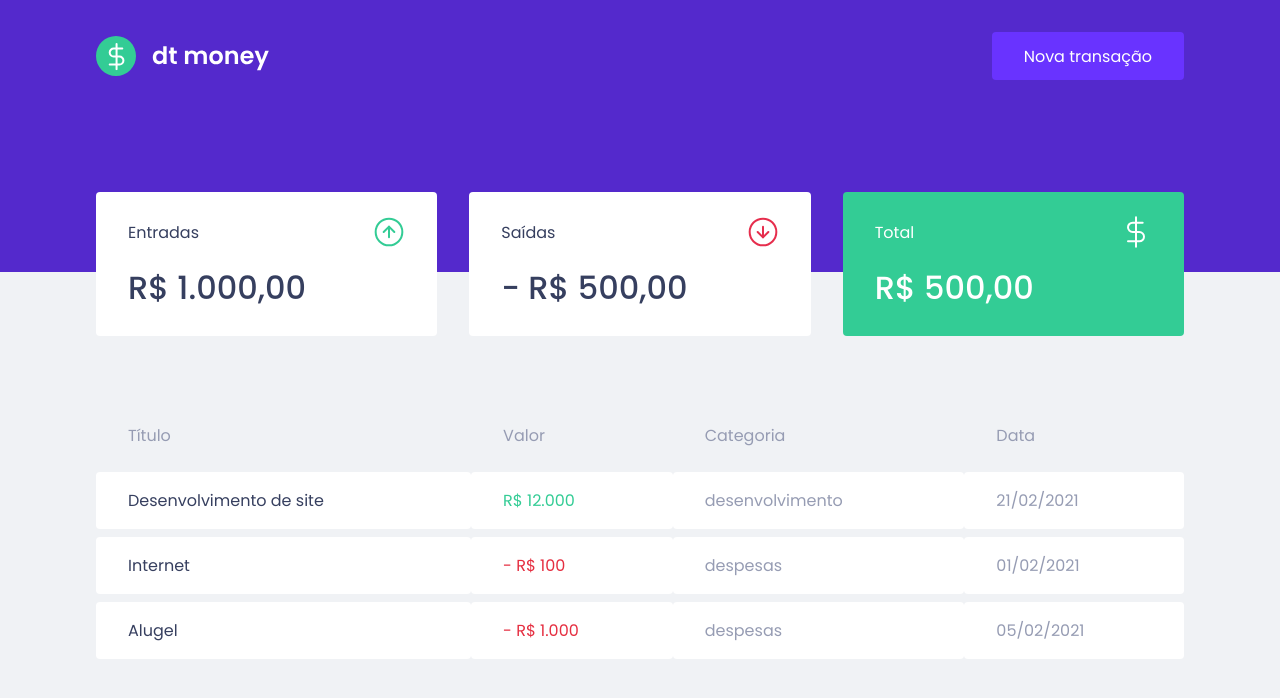
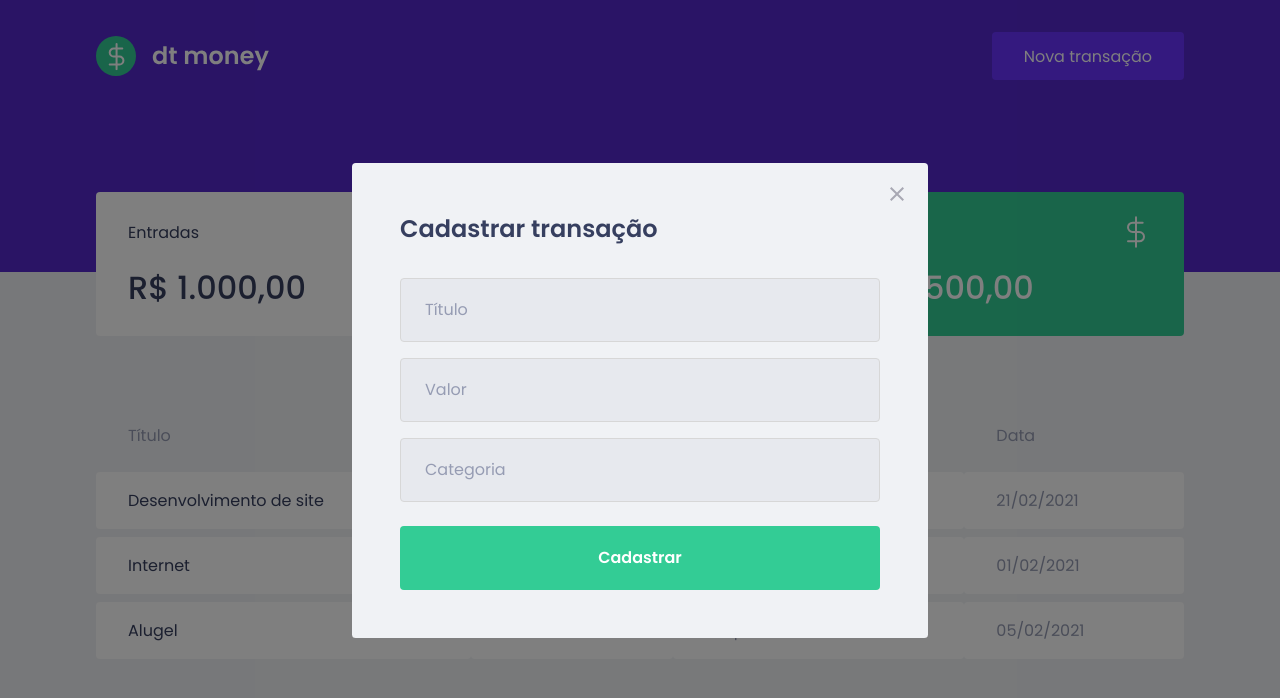
Before and after one commit to luiz21goncalves/ignite-dtmoney, a React (Create React App) app: page / in a window 1280 px wide. Both pictures are taken after a click on the button "Nova transação". Shown: the top 698 px of the page. Built offline with nearby package versions, Linux system fonts and the light colour scheme; no server answers; what miragejs would draw is missing.

Commit message:
feat: add NewTransactionModal component

```diff
--- a/package.json
+++ b/package.json
@@ -7,6 +7,7 @@
     "miragejs": "^0.1.41",
     "react": "^17.0.2",
     "react-dom": "^17.0.2",
+    "react-modal": "^3.13.1",
     "react-scripts": "4.0.3",
     "styled-components": "^5.2.3",
     "web-vitals": "^1.0.1"
@@ -19,6 +20,7 @@
     "@types/node": "^12.0.0",
     "@types/react": "^17.0.0",
     "@types/react-dom": "^17.0.0",
+    "@types/react-modal": "^3.12.0",
     "@types/styled-components": "^5.1.9",
     "typescript": "^4.1.2"
   },
--- a/src/App.tsx
+++ b/src/App.tsx
@@ -1,13 +1,34 @@
+import { useState } from 'react';
+
 import { Dashboard } from "./components/Dashboard";
 import { Header } from "./components/Header";
+import NewTransactionModal from './components/NewTransactionModal';
 
 import { GlobalStyle } from "./styles/global";
 
+
 export function App() {
+  const [isNewTransactionModalOpen, setIsNewTransactionsModalOpen] = useState(false);
+
+  function handleOpenNewTransactionModal() {
+    setIsNewTransactionsModalOpen(true);
+  }
+
+  function handleCloseNewTransactionModal() {
+    setIsNewTransactionsModalOpen(false);
+  }
+
   return (
     <>
-      <Header />
+      <Header onOpenNewTransactionModal={handleOpenNewTransactionModal}/>
+
       <Dashboard />
+
+      <NewTransactionModal
+        isOpen={isNewTransactionModalOpen}
+        onRequestClose={handleCloseNewTransactionModal}
+      />
+
       <GlobalStyle />
     </>
   );
--- a/src/components/Header/index.tsx
+++ b/src/components/Header/index.tsx
@@ -2,13 +2,20 @@
 
 import { Container, Content } from './styles';
 
-export function Header() {
+interface HeaderProps {
+  onOpenNewTransactionModal: () => void;
+}
+
+export function Header({ onOpenNewTransactionModal }: HeaderProps) {
   return (
     <Container>
       <Content>
         <img src={logo} alt="dt money"/>
 
-        <button type="button">
+        <button
+          type="button"
+          onClick={onOpenNewTransactionModal}
+        >
           Nova transação
         </button>
       </Content>
--- /dev/null
+++ b/src/components/NewTransactionModal/index.tsx
@@ -0,0 +1,56 @@
+import Modal from 'react-modal';
+
+import closeImg from '../../assets/close.svg';
+
+import { Container } from './styles';
+
+interface NewTransactionModalProps {
+  isOpen: boolean;
+  onRequestClose: () => void;
+}
+
+Modal.setAppElement('#root')
+
+function NewTransactionModal({ isOpen, onRequestClose }: NewTransactionModalProps) {
+  return (
+    <Modal
+      isOpen={isOpen}
+      onRequestClose={onRequestClose}
+      overlayClassName="react-modal-overlay"
+      className="react-modal-content"
+    >
+      <button
+        type="button"
+        onClick={onRequestClose}
+        className="react-modal-close"
+      >
+        <img src={closeImg} alt="Fechar modal"/>
+      </button>
+
+      <Container>
+        <h2>Cadastrar transação</h2>
+
+        <input
+          type="text"
+          placeholder="Título"
+        />
+
+        <input
+          type="number"
+          placeholder="Valor"
+        />
+
+        <input
+          type="text"
+          placeholder="Categoria"
+        />
+
+        <button type="submit">
+          Cadastrar
+        </button>
+      </Container>
+    </Modal>
+  );
+};
+
+export default NewTransactionModal;
--- /dev/null
+++ b/src/components/NewTransactionModal/styles.ts
@@ -0,0 +1,49 @@
+import styled from 'styled-components';
+
+export const Container = styled.form`
+  h2 {
+    color: var(--text-title);
+    font-size: 1.5rem;
+    margin-bottom: 2rem;
+  }
+
+  input {
+    width: 100%;
+    padding: 0 1.5rem;
+    height: 4rem;
+    border-radius: 0.25rem;
+
+    border: 1px solid #d7d7d7;
+    background: #e7e9ee;
+
+    font-weight: 400;
+    font-size: 1rem;
+
+    &::placeholder {
+      color: var(--text-body);
+    }
+
+    & + input {
+      margin-top: 1rem;
+    }
+  }
+
+  button[type="submit"] {
+    width: 100%;
+    padding: 0 1.5rem;
+    height: 4rem;
+    background: var(--green);
+    color: #fff;
+    border-radius: 0.25rem;
+    border: 0;
+    font-size: 1rem;
+    margin-top: 1.5rem;
+    font-weight: 600;
+
+    transition: filter 0.2s;
+
+    &:hover {
+      filter: brightness(0.9);
+    }
+  }
+`;
--- a/src/styles/global.ts
+++ b/src/styles/global.ts
@@ -50,4 +50,41 @@
     opacity: 0.6;
     cursor: not-allowed;
   }
+
+  .react-modal-overlay {
+    background: rgba(0, 0, 0, 0.5);
+
+    position: fixed;
+    top: 0;
+    bottom: 0;
+    left: 0;
+    right: 0;
+
+    display: flex;
+    align-items: center;
+    justify-content: center;
+  }
+
+  .react-modal-content {
+    width: 100%;
+    max-width: 576px;
+    background: var(--background);
+    padding: 3rem;
+    position: relative;
+    border-radius: 0.24rem;
+  }
+
+  .react-modal-close {
+    position: absolute;
+    top: 1.5rem;
+    right: 1.5rem;
+    border: 0;
+    background: transparent;
+
+    transition: filter 0.2s;
+
+    &:hover {
+      filter: brightness(0.9);
+    }
+  }
 `
```
Also changed, not shown: 1 other file (tests, documents, lock files or other folders).
